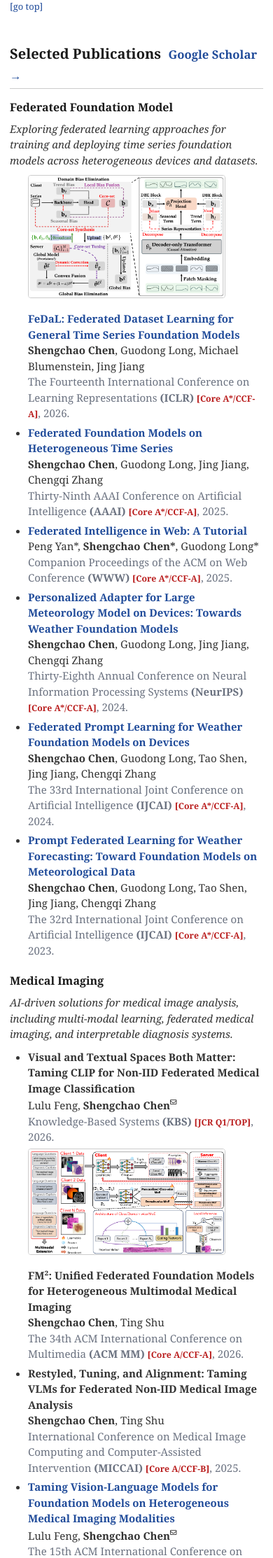
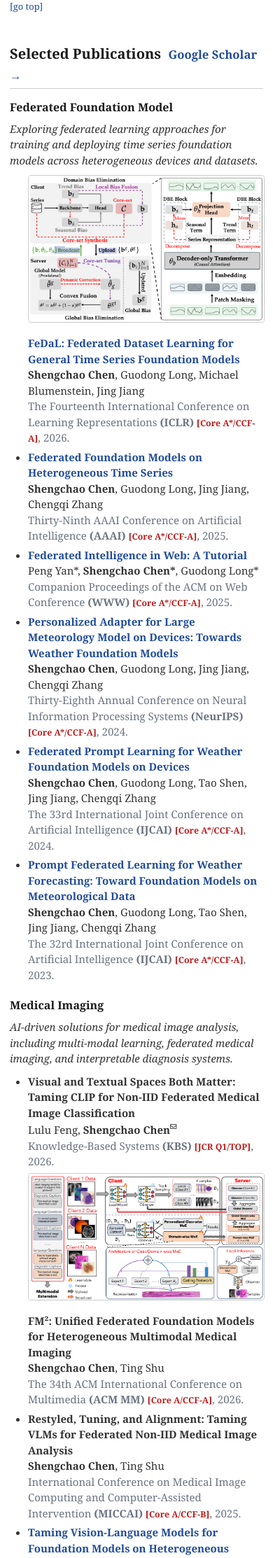
Before and after one commit to shengchaochen82/shengchaochen82.github.io, a Jekyll site: the page built from index.md, in a window 390 px wide. Shown: the part 1696-3922 px from the top of the page at 70% size. Built offline with Jekyll 4.4.1, drawn with Linux system fonts in a browser that asks for light colours.

Commit message:
Style: enlarge publication thumbnails (160px -> 280px)
Co-Authored-By: Claude Sonnet 5 <noreply@anthropic.com>

```diff
--- a/assets/css/classic.css
+++ b/assets/css/classic.css
@@ -137,7 +137,7 @@ body {
 }
 
 .classic-pub-thumb {
-  width: 160px;
+  width: 280px;
   height: auto;
   flex-shrink: 0;
   border-radius: 4px;
@@ -150,14 +150,14 @@ body {
   min-width: 0;
 }
 
-@media (max-width: 700px) {
+@media (max-width: 800px) {
   .classic-pub-with-thumb {
     flex-direction: column;
   }
 
   .classic-pub-thumb {
     width: 100%;
-    max-width: 280px;
+    max-width: 360px;
   }
 }
 
```
